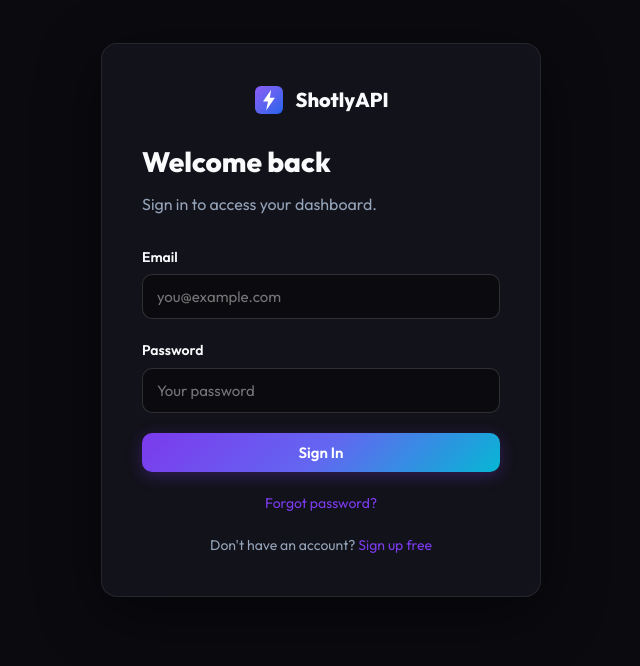
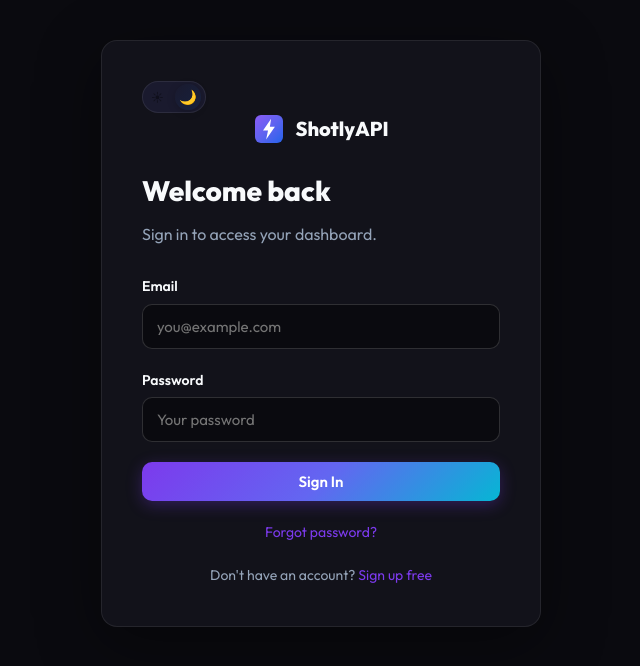
Before and after one commit to MyWorld0007/shotlyapi, a React (Vite) app: page /login in a window 1280 px wide. Shown: the top 666 px of the page, without its empty margins (319-959 px from the left). Built offline with nearby package versions, Linux system fonts and the light colour scheme.

Commit message:
feat: add theme toggle to Dashboard, Docs, FAQ, Login, Signup pages

```diff
--- a/src/pages/Login.jsx
+++ b/src/pages/Login.jsx
@@ -1,6 +1,7 @@
 import React, { useState } from 'react'
 import { Link, useNavigate } from 'react-router-dom'
 import { useAuth } from '../lib/auth'
+import { useTheme, ThemeToggle } from '../lib/ThemeToggle'
 
 const API_URL = 'https://api.shotlyapi.in'
 
@@ -11,6 +12,7 @@ export default function Login() {
   const [loading, setLoading] = useState(false)
   const { login } = useAuth()
   const navigate = useNavigate()
+  const { theme, toggleTheme } = useTheme()
 
   function handleSubmit(e) {
     e.preventDefault()
@@ -37,6 +39,7 @@ export default function Login() {
   return (
     <div className="auth-page">
       <div className="auth-card">
+        <ThemeToggle theme={theme} onToggle={toggleTheme} />
         <Link to="/" className="logo" style={{ justifyContent: 'center', marginBottom: '24px' }}>
           <img src="/logo.svg" alt="ShotlyAPI" style={{width: '32px', height: '32px', borderRadius: '8px'}} />
           ShotlyAPI
```
